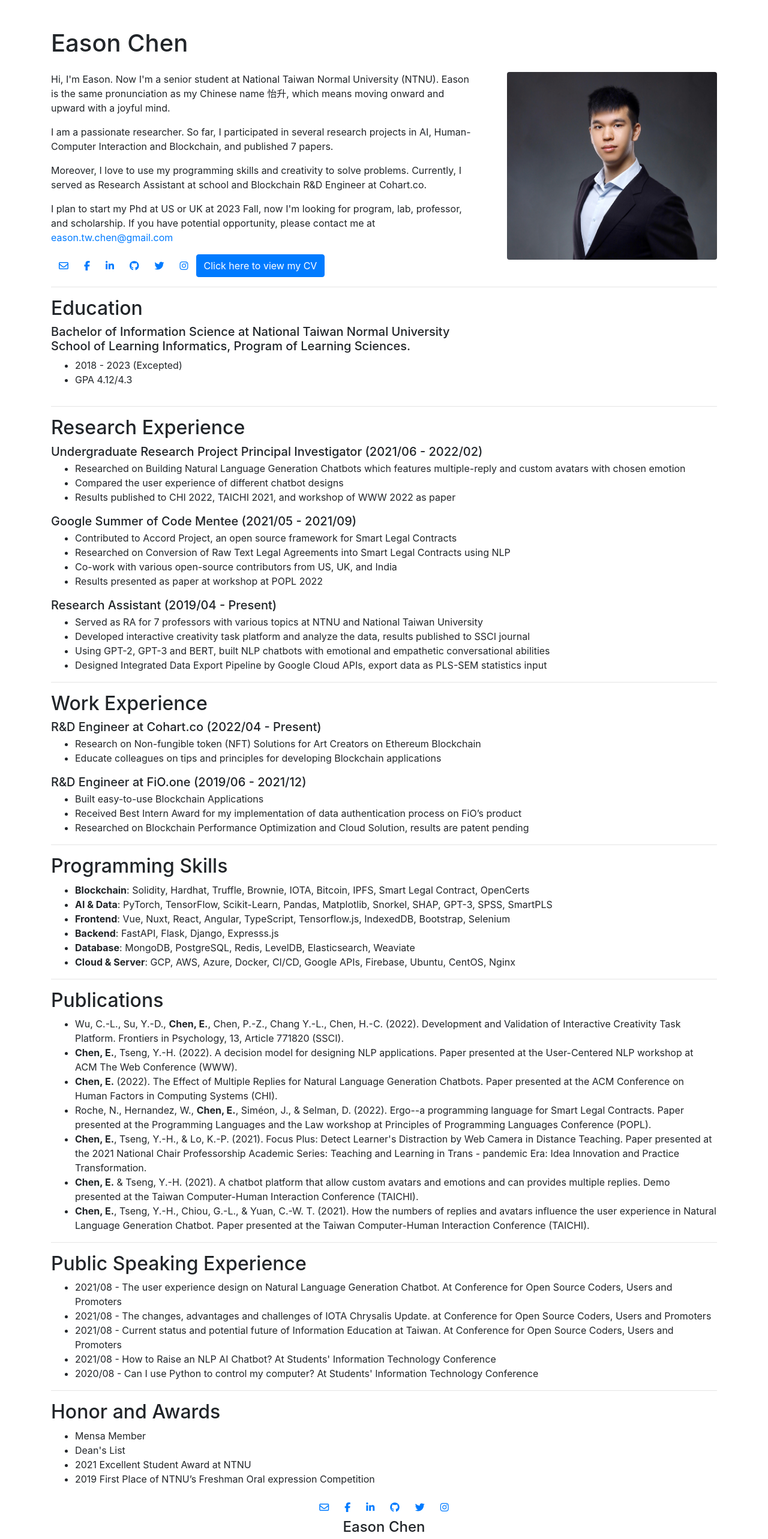
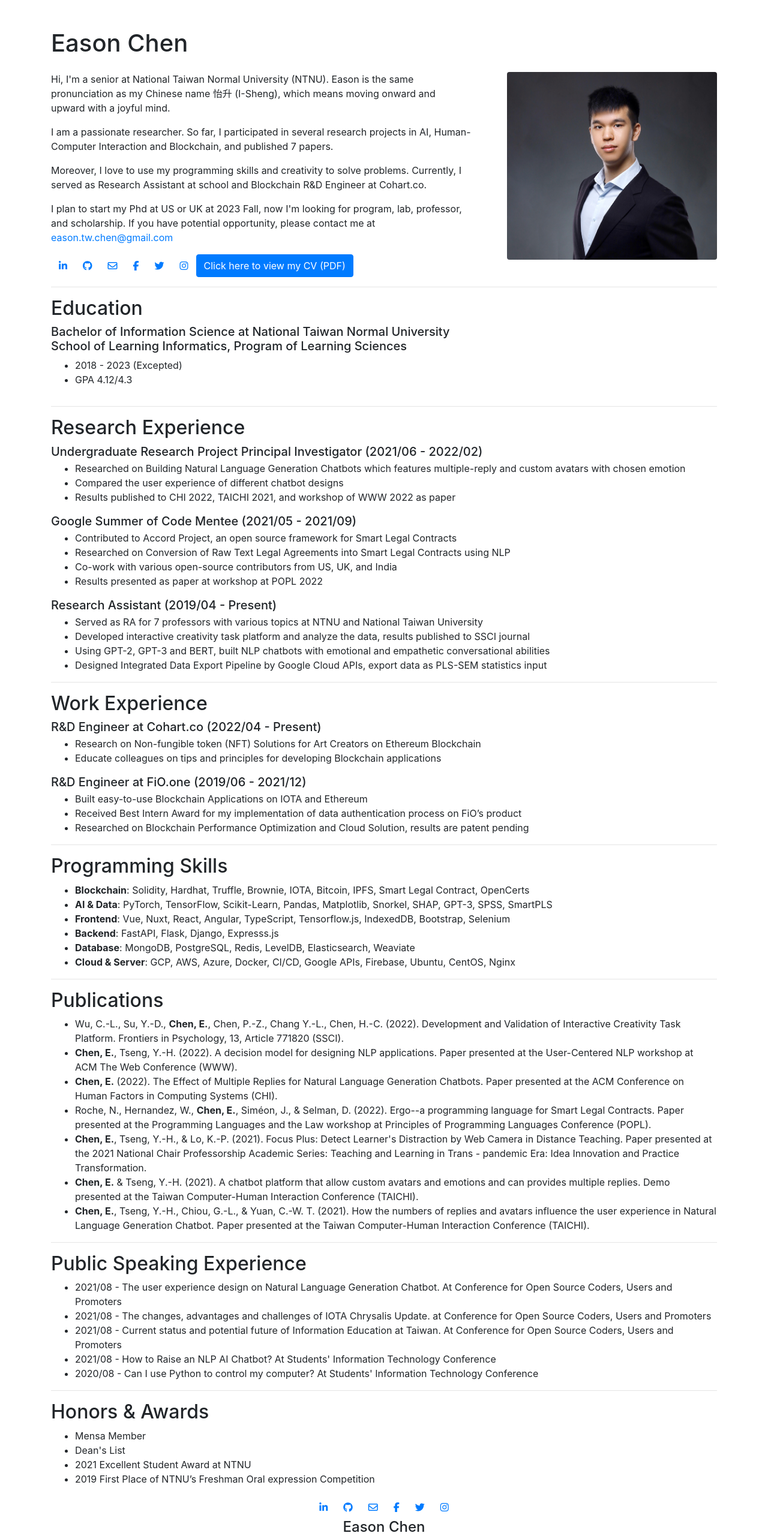
Before and after one commit to EasonC13/CV_Academic, a Nuxt app: page / in a window 1280 px wide. Shown: the top 2566 px of the page at 60% size. Built offline with nearby package versions, Linux system fonts and the light colour scheme.

Commit message:
add: SEO meta and content

```diff
--- a/components/About.vue
+++ b/components/About.vue
@@ -13,12 +13,12 @@
 				<div class="row container">
 					<div class="order-md-2 text-center">
 						<SocialMediaLinks/>
-						<a class="btn btn-primary btn-icon" href="/Eason_CV.pdf" target="_blank" rel="tooltip" title="">Click here to view my CV</a>
+						<a class="btn btn-primary btn-icon" href="/Eason_CV.pdf" target="_blank" rel="tooltip" title="">Click here to view my CV (PDF)</a>
 						<!-- <a class="ml-3 btn btn-primary btn-icon" href="public/Eason_CV.pdf" target="_blank" rel="tooltip" title="">中文版網頁</a> -->
 						<hr class="d-md-none">
 					</div>
 					<div class="order-md-1">
-						<p>Hi, I'm Eason. Now I'm a senior student at National Taiwan Normal University (NTNU). Eason is the same pronunciation as my Chinese name 怡升, which means moving onward and upward with a joyful mind.</p>
+						<p>Hi, I'm a senior at National Taiwan Normal University (NTNU). Eason is the same pronunciation as my Chinese name 怡升 (I-Sheng), which means moving onward and upward with a joyful mind.</p>
 						<p>I am a passionate researcher. So far, I participated in several research projects in AI, Human-Computer Interaction and Blockchain, and published 7 papers.</p>
 						<p>Moreover, I love to use my programming skills and creativity to solve problems. Currently, I served as Research Assistant at school and Blockchain R&D Engineer at Cohart.co.</p>
 						<p>I plan to start my Phd at US or UK at 2023 Fall, now I'm looking for program, lab, professor, and scholarship. If you have potential opportunity, please contact me at <a  target="_blank" href = "mailto: eason.tw.chen@gmail.com">eason.tw.chen@gmail.com</a></p>
--- a/components/Education.vue
+++ b/components/Education.vue
@@ -4,7 +4,7 @@
 		<div class="row">
 			<div class="col-md">
 				<h5>Bachelor of Information Science at National Taiwan Normal University<br>
-School of Learning Informatics, Program of Learning Sciences.</h5>
+School of Learning Informatics, Program of Learning Sciences</h5>
         <ul>
 					<li>2018 - 2023 (Excepted)</li>
 					<li>GPA 4.12/4.3</li>
--- a/components/HonorAwards.vue
+++ b/components/HonorAwards.vue
@@ -1,6 +1,6 @@
 <template lang="">
   <div class="">
-    <h2>Honor and Awards</h2>
+    <h2>Honors & Awards</h2>
 		<ul>
       <li>Mensa Member</li>
       <li>Dean's List</li>
--- a/components/SocialMediaLinks.vue
+++ b/components/SocialMediaLinks.vue
@@ -1,9 +1,9 @@
 <template lang="">
   <div class="d-inline">
+    <a class="btn btn-link btn-icon" href="https://www.linkedin.com/in/easonc13/" target="_blank" rel="tooltip" title="Follow me on LinkedIn"><i class="fa fa-linkedin"></i></a>
+    <a class="btn btn-link btn-icon" href="https://github.com/EasonC13" target="_blank" rel="tooltip" title="Follow me on GitHub"><i class="fa fa-github"></i></a>
     <a class="btn btn-link btn-icon" href="mailto: eason.tw.chen@gmail.com" target="_blank" rel="tooltip" title="Contact me by Email"><i class="fa fa-envelope-o"></i></a>
     <a class="btn btn-link btn-icon" href="https://www.facebook.com/EasonC13" target="_blank" rel="tooltip" title="Follow me on Facebook"><i class="fa fa-facebook"></i></a>
-    <a class="btn btn-link btn-icon" href="https://www.linkedin.com/in/easonc13/" target="_blank" rel="tooltip" title="Follow me on LinkedIn"><i class="fa fa-linkedin"></i></a>
-    <a class="btn btn-link btn-icon" href="https://github.com/EasonC13" target="_blank" rel="tooltip" title="Follow me on GitHub"><i class="fa fa-github"></i></a>
     <a class="btn btn-link btn-icon" href="https://twitter.com/Eason_C13" target="_blank" rel="tooltip" title="Follow me on Twitter"><i class="fa fa-twitter"></i></a>
     <a class="btn btn-link btn-icon" href="https://www.instagram.com/eason.c13/" target="_blank" rel="tooltip" title="Follow me on Instagram"><i class="fa fa-instagram"></i></a>
   </div>
--- a/components/WorkExp.vue
+++ b/components/WorkExp.vue
@@ -15,7 +15,7 @@
         R&D Engineer at FiO.one (2019/06 - 2021/12)
       </h5>
       <ul>
-        <li>Built easy-to-use Blockchain Applications</li>
+        <li>Built easy-to-use Blockchain Applications on IOTA and Ethereum</li>
         <li>Received Best Intern Award for my implementation of data authentication process on FiO’s product</li>
         <li>Researched on Blockchain Performance Optimization and Cloud Solution, results are patent pending</li>
       </ul>
--- a/nuxt.config.ts
+++ b/nuxt.config.ts
@@ -4,6 +4,21 @@ import { defineNuxtConfig } from 'nuxt'
 export default defineNuxtConfig({
     app:{
       head: {
+        title: 'Eason Chen',
+        meta: [
+          { charset: 'utf-8' },
+          { name: 'viewport', content: 'width=device-width, initial-scale=1' },
+          { name: 'title', content: `Eason Chen` },
+          // { name: 'description', content: `TBD` },
+          { name: 'og:title', content: `Eason Chen` },
+          { name: 'og:image', content: `https://eason.best/og_image.jpeg` },
+          { name: 'og:url', content: `https://eason.best` },
+          // { name: 'twitter:card', content: `` },
+          { name: 'twitter:title', content: `Eason Chen` },
+          // { name: 'twitter:description', content: `` },
+          { name: 'twitter:image', content: `https://eason.best/og_image.jpeg` },
+          { name: 'twitter:creator', content: `@Eason_C13` },
+        ],
         script: [
           {
             src: "https://cdn.jsdelivr.net/npm/jquery@3.5.1/dist/jquery.slim.min.js",
@@ -17,6 +32,8 @@ export default defineNuxtConfig({
           }
         ],
         link: [
+          { rel: 'icon', type: 'image/x-icon', href: '/favicon.ico' ,
+            note: 'Icon from https://templateflip.com/templates/creative-cv/'},
           {
             href: "https://maxcdn.bootstrapcdn.com/font-awesome/latest/css/font-awesome.min.css",
             rel: "stylesheet",
@@ -34,7 +51,7 @@ export default defineNuxtConfig({
           //   crossorigin: "anonymous"
           // }
         ]
-          }
+      },
     }
 
 })
```
Also changed, not shown: public/og_image.jpeg (added), 1 other file (tests, documents, lock files or other folders). Lines whose indentation alone changed are shown as unchanged.
